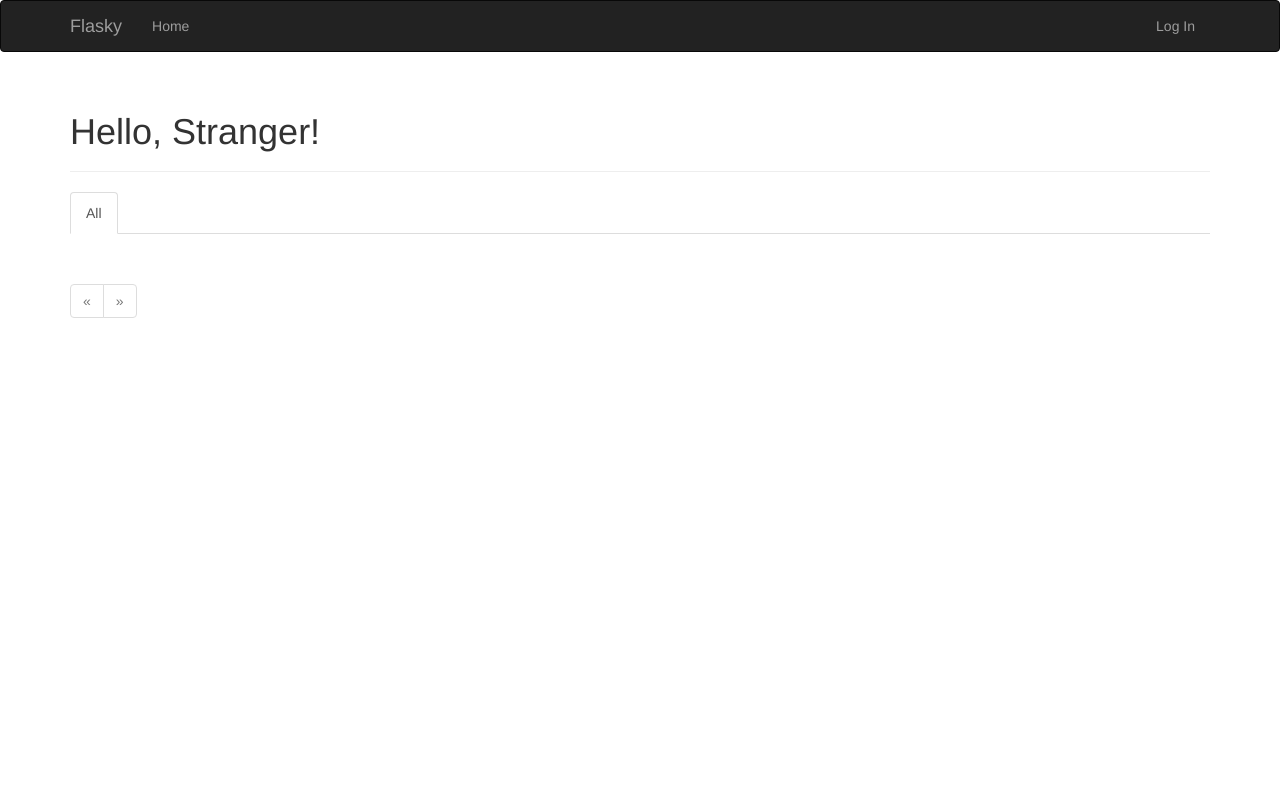
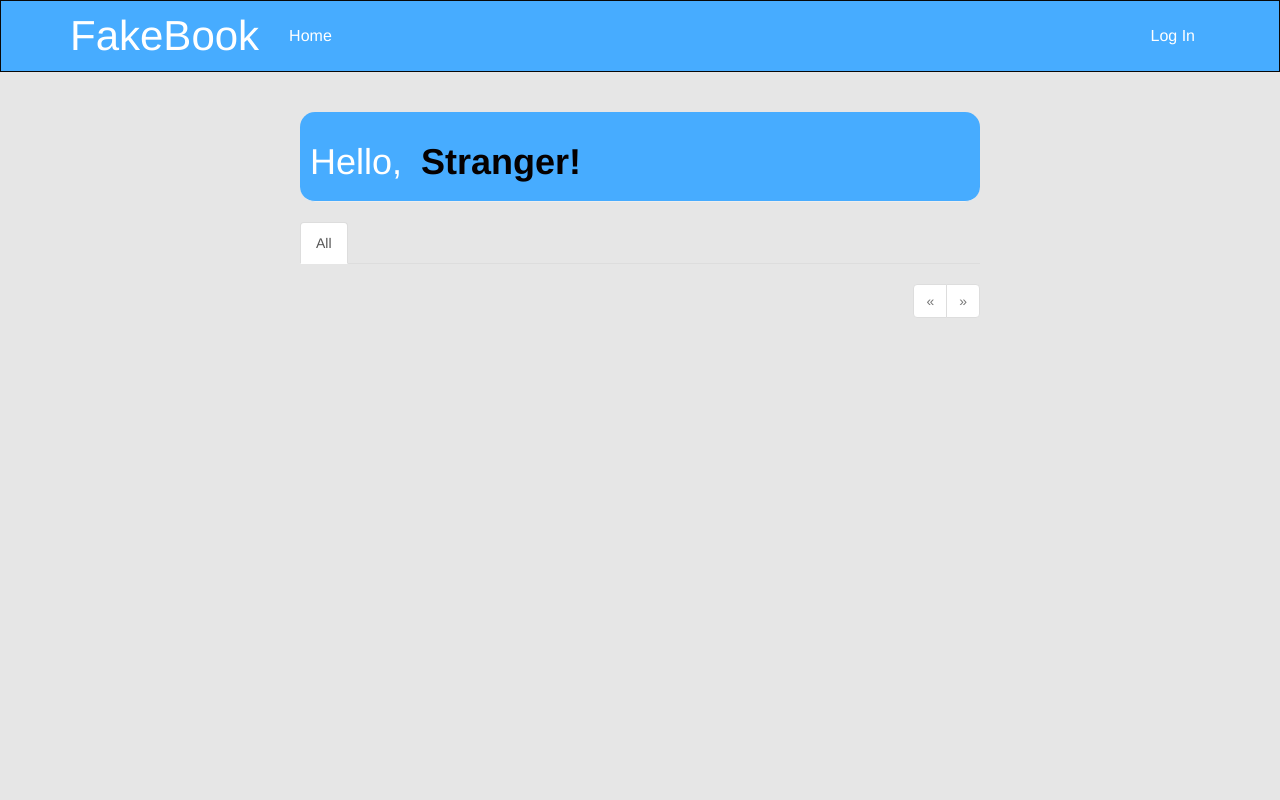
Before and after one commit to TakudoTran/Social-Blog-Flask, a Flask app: page / in a window 1280 px wide. Run offline with Flask 2, Linux system fonts and the light colour scheme; data that the repository does not hold is empty; some libraries are stand-ins or nearby versions.

Commit message:
update ui

```diff
--- /dev/null
+++ b/app/static/styles.css
@@ -0,0 +1,260 @@
+
+body{
+  background: rgb(230, 230, 230);
+}
+.main-container{
+  padding-right: 300px;
+  padding-left: 300px;
+}
+/* nav */
+.my-navbar{
+  border-radius: 0;
+  background-color: rgb(71, 172, 255);
+  padding: 10px;
+}
+.navbar-header a.navbar-brand{
+  font-size: 300%;
+  font-family: 'Franklin Gothic Medium', 'Arial Narrow', Arial, sans-serif;
+  color: white;
+}
+
+.navbar-inverse .navbar-nav>li>a{
+  font-size: medium;
+  color: white;
+}
+.navbar-inverse .navbar-nav>li>a:hover{
+  color: black;
+}
+.navbar-inverse .navbar-nav>.open>a, .navbar-inverse .navbar-nav>.open>a:focus, .navbar-inverse .navbar-nav>.open>a:hover{
+  background-color: rgb(71, 172, 255);
+}
+.nav>li>a>img {
+  border-radius: 50%;
+  width: 30px;
+}
+/* end nav */
+/* page header */
+.page-header{
+  background-color: rgb(71, 172, 255);
+  padding-left: 10px;
+  padding-top: 10px;
+  border-radius: 15px;
+}
+/* end page header */
+/* hello */
+.page-header h1.hello{
+  color: #ffffff;
+  display: inline-flex;
+}
+.page-header h1.user-name{
+  margin-left: 15px;
+  color: #050000;
+  display: inline-flex;
+  font-style: bold;
+  font-weight: 600;
+}
+/* end hello */
+
+/* write post */
+.form{
+  background-color: white;
+  padding: 10px;
+  border-radius: 10px;
+}
+textarea.form-control {
+  min-height: 100px;
+  display: flexbox;
+  border-radius:10px;
+}
+div.flask-pagedown-preview {
+  margin: 10px 0px 10px 0px;
+  border: 1px solid #e0e0e0;
+  padding: 5px;
+  min-height: 50px;
+}
+/* end write post */
+
+.profile-thumbnail {
+  position: absolute;
+}
+.profile-header {
+  min-height: 260px;
+  margin-left: 280px;
+}
+div.post-tabs {
+  margin-top: 16px;
+}
+
+/* posts */
+.post-date{
+  float: right;
+}
+.post img{
+  border-radius: 50%;
+}
+.post .post-author a{
+  margin-left: 5px;
+}
+.post .post-date{
+  font-size: small;
+}
+.post .post-body{
+  margin-top: 20px;
+  padding:10px;
+}
+.post-body h1 {
+  font-size: 140%;
+}
+.post-body h2 {
+  font-size: 130%;
+}
+.post-body h3 {
+  font-size: 120%;
+}
+.post-footer a:hover{
+  text-decoration: none;
+}
+div.post-footer {
+  text-align: left;
+  margin-top: 10px;
+}
+div.post-footer a{
+  margin-left: 10px;
+}
+div.post-footer a.button-like  {
+  padding:5px;
+  background-color: rgb(76, 73, 250);
+  border-radius: 5px;
+  color: white;
+}
+div.post-footer a.button-comment  {
+  padding:5px;
+  background-color: rgb(171, 171, 187);
+  border-radius: 5px;
+  color: white;
+}
+div.post-footer a.button-edit-danger  {
+  padding:5px;
+  background-color: rgb(226, 36, 36);
+  border-radius: 5px;
+  color: white;
+}
+div.post-footer a.button-edit  {
+  padding:5px;
+  background-color: turquoise;
+  border-radius: 5px;
+  color: white;
+}
+ul.posts {
+  list-style-type: none;
+  padding: 0px;
+  margin: 16px 0px 0px 0px;
+  border-top: 1px solid #e0e0e0;
+}
+div.post-tabs ul.posts {
+  margin: 0px;
+  border-top: none;
+}
+
+ul.posts li.post {
+  padding: 8px;
+  background-color: white;
+  margin-top: 10px;
+  border-radius: 10px;
+}
+ul.posts li.post:hover {
+  background-color: #f0f0f0;
+}
+
+
+div.post-author {
+  font-weight: bold;
+}
+div.post-thumbnail {
+  position: absolute;
+}
+div.post-content {
+  margin-left: 48px;
+  min-height: 48px;
+}
+
+ul.comments {
+  list-style-type: none;
+  padding: 0px;
+  margin: 16px 0px 0px 0px;
+}
+ul.comments li.comment {
+  margin-left: 32px;
+  padding: 8px;
+  background-color: white;
+  border-radius: 10px;
+  margin-top: 5px;
+}
+ul.comments li.comment:nth-child(1) {
+  border-top: 1px solid #e0e0e0;
+}
+ul.comments li.comment:hover {
+  background-color: #f0f0f0;
+}
+div.comment-date {
+  float: right;
+}
+div.comment-author {
+  font-weight: bold;
+}
+div.comment-thumbnail {
+  position: absolute;
+}
+div.comment-content {
+  margin-left: 48px;
+  min-height: 48px;
+}
+div.comment-form {
+  margin: 16px 0px 16px 32px;
+}
+div.pagination {
+  width: 100%;
+  text-align: right;
+  padding-left: 0px;
+  margin: 0px;
+}
+div.flask-pagedown-preview {
+  margin: 10px 0px 10px 0px;
+  border: 1px solid #e0e0e0;
+  padding: 4px;
+}
+div.flask-pagedown-preview h1 {
+  font-size: 140%;
+}
+div.flask-pagedown-preview h2 {
+  font-size: 130%;
+}
+div.flask-pagedown-preview h3 {
+  font-size: 120%;
+}
+
+.table.followers tr {
+  border-bottom: 1px solid #e0e0e0;
+}
+
+
+/* profile */
+.img-rounded{
+  border-radius: 50% ;
+  border: 1px solid rgb(39, 39, 39);
+
+}
+.profile-header h1,p{
+  color: white;
+}
+.profile-header a{
+  color: white;
+}
+.profile-header a.btn-default{
+  color: rgb(0, 0, 0);
+}
+.btn-default {
+  color: #fff;
+  background-color: #4c49fa;
+  border-color: #ccc;
+}
--- a/app/templates/_posts.html
+++ b/app/templates/_posts.html
@@ -1,3 +1,4 @@
+
 <ul class="posts">
   {% for post in posts %}
   <li class="post">
@@ -5,9 +6,11 @@
       <a href="{{ url_for('.user', username=post.author.username) }}">
         <img class="img-rounded profile-thumbnail" src="{{ post.author.gravatar(size=40) }}" />
       </a>
+
     </div>
+    <div class="post-date">{{ moment(post.timestamp).fromNow() }}</div>
     <div class="post-content">
-      <div class="post-date">{{ moment(post.timestamp).fromNow() }}</div>
+
       <div class="post-author">
         <a href="{{ url_for('.user', username=post.author.username) }}">{{ post.author.username }}</a>
       </div>
@@ -15,21 +18,22 @@
         {% if post.body_html %} {{ post.body_html | safe }} {% else %} {{ post.body }} {% endif %}
       </div>
       <div class="post-footer">
+        <a class="button-like" href="#"><i class="glyphicon glyphicon-thumbs-up"></i>
+          <span >Likes</span>
+        </a>
+        <a class="button-comment" href="{{ url_for('.post', id=post.id) }}#comments"><i class="glyphicon glyphicon-comment"></i>
+          <span >Comments</span>
+        </a>
         {% if current_user == post.author %}
-        <a href="{{ url_for('.edit', id=post.id) }}">
-          <span class="label label-primary">Edit</span>
+        <a class="button-edit" href="{{ url_for('.edit', id=post.id) }}"><i class="glyphicon glyphicon-pencil"></i>
+          <span class="button-edit">Edit</span>
         </a>
         {% elif current_user.is_administrator() %}
-        <a href="{{ url_for('.edit', id=post.id) }}">
-          <span class="label label-danger">Edit [Admin]</span>
+        <a class="button-edit-danger" href="{{ url_for('.edit', id=post.id) }}"><i class="glyphicon glyphicon-pencil"></i>
+          <span>Edit [Admin]</span>
         </a>
         {% endif %}
-        <a href="{{ url_for('.post', id=post.id) }}">
-          <span class="label label-default">Permalink</span>
-        </a>
-        <a href="{{ url_for('.post', id=post.id) }}#comments">
-          <span class="label label-primary">{{ post.comments.count() }} Comments</span>
-        </a>
+
       </div>
     </div>
   </li>
--- a/app/templates/base.html
+++ b/app/templates/base.html
@@ -1,39 +1,73 @@
-{% extends "bootstrap/base.html" %} {% block title %}Flasky{% endblock %} {% block head %} {{ super() }}
-<link rel="shortcut icon" href="{{ url_for('static', filename='favicon.ico') }}" type="image/x-icon" />
-<link rel="icon" href="{{ url_for('static', filename='favicon.ico') }}" type="image/x-icon" />
-<link rel="stylesheet" type="text/css" href="{{ url_for('static', filename='styles.css') }}" />
+{% extends "bootstrap/base.html" %} {% block title %}Flasky{% endblock %} {%
+block head %} {{ super() }}
+<link
+  rel="shortcut icon"
+  href="{{ url_for('static', filename='favicon.ico') }}"
+  type="image/x-icon"
+/>
+<link
+  rel="icon"
+  href="{{ url_for('static', filename='favicon.ico') }}"
+  type="image/x-icon"
+/>
+<link
+  rel="stylesheet"
+  type="text/css"
+  href="{{ url_for('static', filename='styles.css') }}"
+/>
+
 {% endblock %} {% block navbar %}
-<div class="navbar navbar-inverse" role="navigation">
+<div class="navbar navbar-inverse my-navbar" role="navigation">
   <div class="container">
     <div class="navbar-header">
-      <button type="button" class="navbar-toggle" data-toggle="collapse" data-target=".navbar-collapse">
+      <button
+        type="button"
+        class="navbar-toggle"
+        data-toggle="collapse"
+        data-target=".navbar-collapse"
+      >
         <span class="sr-only">Toggle navigation</span>
         <span class="icon-bar"></span>
         <span class="icon-bar"></span>
         <span class="icon-bar"></span>
       </button>
-      <a class="navbar-brand" href="{{ url_for('main.index') }}">Flasky</a>
+      <a
+        class="navbar-brand"
+        href="{{ url_for('main.index') }}"
+        >FakeBook</a
+      >
     </div>
     <div class="navbar-collapse collapse">
       <ul class="nav navbar-nav">
         <li><a href="{{ url_for('main.index') }}">Home</a></li>
         {% if current_user.is_authenticated %}
-        <li><a href="{{ url_for('main.user', username=current_user.username) }}">Profile</a></li>
+        <li>
+          <a href="{{ url_for('main.user', username=current_user.username) }}"
+            >Profile</a
+          >
+        </li>
         {% endif %}
       </ul>
       <ul class="nav navbar-nav navbar-right">
         {% if current_user.can(Permission.MODERATE) %}
         <li><a href="{{ url_for('main.moderate') }}">Moderate Comments</a></li>
-        {% endif %}
-        {% if current_user.is_authenticated %}
+        {% endif %} {% if current_user.is_authenticated %}
         <li class="dropdown">
           <a href="#" class="dropdown-toggle" data-toggle="dropdown">
             <img src="{{ current_user.gravatar(size=18) }}" />
             Account <b class="caret"></b>
           </a>
           <ul class="dropdown-menu">
-            <li><a href="{{ url_for('auth.change_password') }}">Change Password</a></li>
-            <li><a href="{{ url_for('auth.change_email_request') }}">Change Email</a></li>
+            <li>
+              <a href="{{ url_for('auth.change_password') }}"
+                >Change Password</a
+              >
+            </li>
+            <li>
+              <a href="{{ url_for('auth.change_email_request') }}"
+                >Change Email</a
+              >
+            </li>
             <li><a href="{{ url_for('auth.logout') }}">Log Out</a></li>
           </ul>
         </li>
@@ -45,7 +79,7 @@
   </div>
 </div>
 {% endblock %} {% block content %}
-<div class="container">
+<div class="main-container">
   {% for message in get_flashed_messages() %}
   <div class="alert alert-warning">
     <button type="button" class="close" data-dismiss="alert">&times;</button>
@@ -53,4 +87,5 @@
   </div>
   {% endfor %} {% block page_content %}{% endblock %}
 </div>
-{% endblock %} {% block scripts %} {{ super() }} {{ moment.include_moment() }} {% endblock %}
+{% endblock %} {% block scripts %} {{ super() }} {{ moment.include_moment() }}
+{% endblock %}
--- a/app/templates/index.html
+++ b/app/templates/index.html
@@ -9,7 +9,8 @@
 
 {% block page_content %}
 <div class="page-header">
-    <h1>Hello, {% if current_user.is_authenticated %}{{ current_user.username }}{% else %}Stranger{% endif %}!</h1>
+    <h1 class="hello">Hello,</h1>
+    <h1 class="user-name">{% if current_user.is_authenticated %}{{ current_user.username }}{% else %}Stranger{% endif %}!</h1>
 </div>
 <div>
     {% if current_user.can(Permission.WRITE) %}
--- a/howtouse.txt
+++ b/howtouse.txt
@@ -5,7 +5,7 @@ virtualenv -p "C:\Users\XUAN TRONG\AppData\Local\Programs\Python\Python36\python
 set FLASK_APP=flasky.py
 set FLASK_DEBUG=1
 set MAIL_USERNAME=trongga9a@gmail.com
-set MAIL_PASSWORD=trongga2k
+set MAIL_PASSWORD=01263535153Trong
 set FLASKY_ADMIN=trongga9a@gmail.com
 flask db upgrade
 flask db migrate
@@ -13,8 +13,8 @@ flask shell
 Role.insert_roles()
 Role.query.all()
 from app import fake
-fake.users(100)
-fake.posts(100)
+fake.users(5)
+fake.posts(5)
 
 crtl + Z => enter
 
```
Also changed, not shown: migrations/versions/68e102682549_.py (added, +26 -0 lines), migrations/versions/7574a4a3ec41_.py (added, +26 -0 lines), migrations/versions/b17311fd2332_.py (added, +26 -0 lines), migrations/versions/ef46c6c9e59b_.py (added, +26 -0 lines), app/templates/mail/_post.css (added).
